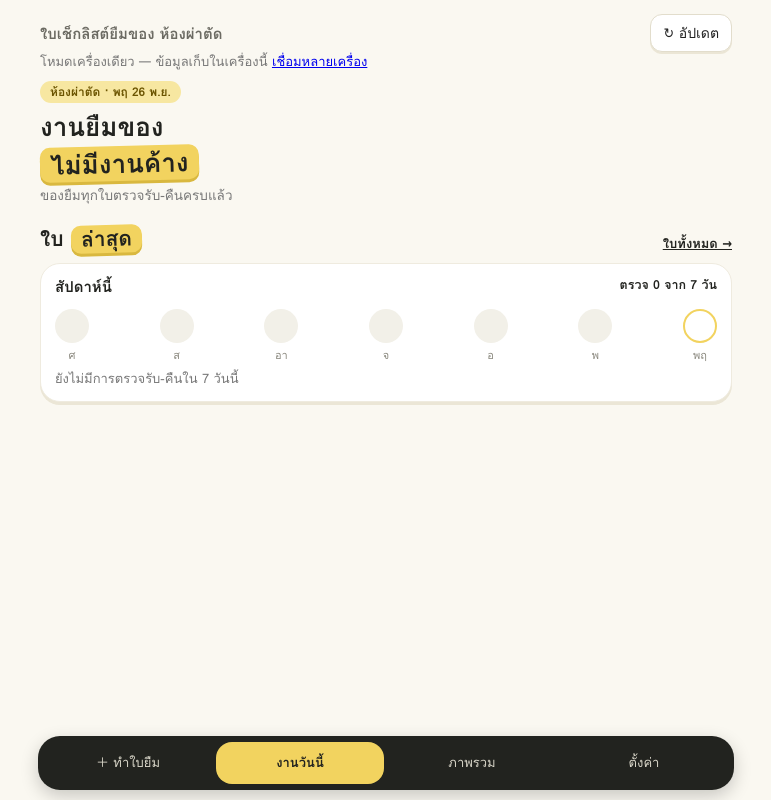
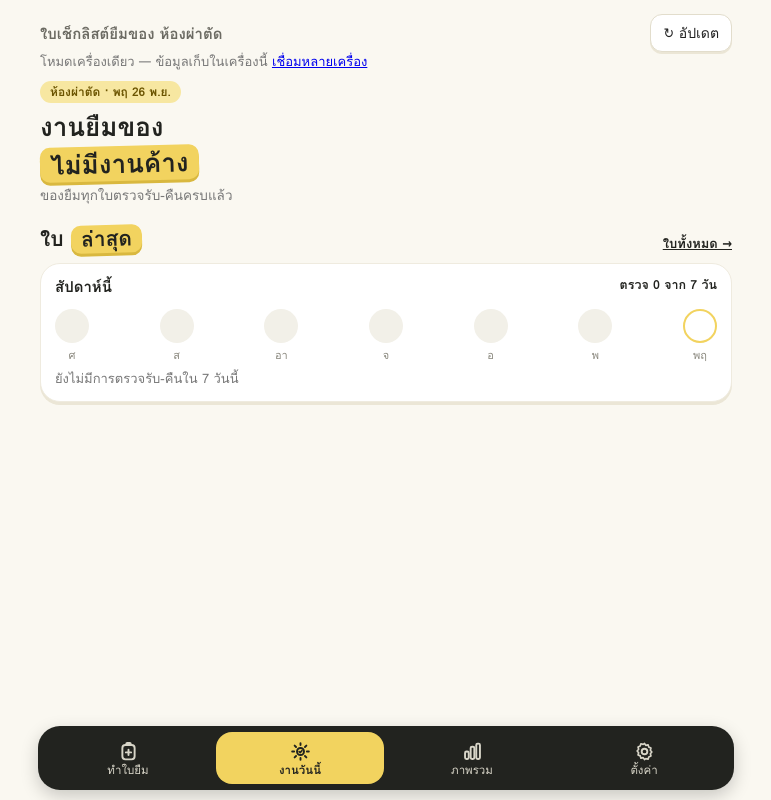
Before and after one commit to clearfyarissaraporn-hub/ORchecklist, a plain HTML site: page index.html in a window 1280 px wide. Shown: the whole page, without its empty margins (254-1025 px from the left). Drawn offline with Linux system fonts and the light colour scheme; no server answers; a web font is replaced by a local one.

Commit message:
ไอคอนใหม่ธีมครีม-เหลือง (ไอคอนแอป + ไอคอนเมนู/ปุ่มติ๊ก)
Co-Authored-By: Claude Sonnet 5.5 <noreply@anthropic.com>
Claude-Session: https://claude.ai/code/session_012ZL4D56HwvT92MhBL9Ujs3

```diff
--- a/index.html
+++ b/index.html
@@ -3,7 +3,7 @@
 <head>
 <meta charset="utf-8">
 <meta name="viewport" content="width=device-width,initial-scale=1">
-<meta name="theme-color" content="#2d6a4f">
+<meta name="theme-color" content="#22231f">
 <title>ใบเช็กลิสต์ยืมของ ห้องผ่าตัด</title>
 <link rel=preconnect href=https://fonts.googleapis.com><link rel=preconnect href=https://fonts.gstatic.com crossorigin><link rel=stylesheet href="https://fonts.googleapis.com/css2?family=Anuphan:wght@400;500;600;700&family=Mali:wght@400;600;700&display=swap">
 <link rel="manifest" href="manifest.json">
@@ -118,9 +118,9 @@ input[type=text],input[type=date],input[type=password],input[type=url],input[typ
 .chip{background:#fff;border-color:#e2ddcc}.chip.on{background:var(--ink);border-color:var(--ink);color:#fff}
 .steps div{background:#efece2;border-radius:12px}.steps div.cur{background:var(--y);color:var(--ink);box-shadow:0 2px 0 var(--ys)}.steps div.done{background:#f7e7a1;color:#6b5400}
 .menu button{border-left:6px solid var(--y)}
-.foot{bottom:68px;background:transparent;border:0;padding:6px 12px}
+.foot{bottom:78px;background:transparent;border:0;padding:6px 12px}
 .bnav{position:fixed;left:12px;right:12px;bottom:10px;max-width:696px;margin:0 auto;background:var(--ink);border-radius:22px;padding:6px;display:flex;gap:4px;z-index:20;box-shadow:0 6px 18px rgba(0,0,0,.2)}
-.bnav button{flex:1;background:transparent;border:0;box-shadow:none;color:#d8d5c8;font-size:13px;min-height:42px;padding:6px 2px;border-radius:16px}
+.bnav button{flex:1;background:transparent;border:0;box-shadow:none;color:#d8d5c8;font-size:11.5px;min-height:52px;padding:6px 2px 5px;border-radius:16px;display:flex;flex-direction:column;align-items:center;justify-content:center;gap:2px;line-height:1.1}.bnav button svg{flex:none}.ckb button{display:flex;align-items:center;justify-content:center}
 .bnav button.on{background:var(--y);color:var(--ink);font-weight:700}
 .hl{display:inline-block;background:var(--y);padding:0 10px;border-radius:10px;transform:rotate(-1.5deg);box-shadow:0 3px 0 var(--ys)}
 .bigt{font-size:26px;font-weight:700;line-height:1.35}
@@ -480,6 +480,16 @@ function casePicker(act, selId){
 }
 
 /* ===== ตรวจรับ / ตรวจคืน + กราฟ + รีพอร์ตหัวหน้า ===== */
+const IC = d => '<svg viewBox="0 0 24 24" width="21" height="21" fill="none" stroke="currentColor" stroke-width="2.2" stroke-linecap="round" stroke-linejoin="round" aria-hidden="true">' + d + '</svg>';
+const ICO = {
+  new: IC('<rect x="5" y="4.5" width="14" height="16.5" rx="3.5"/><path d="M9.5 4.5V3.2a1 1 0 011-1h3a1 1 0 011 1v1.3"/><path d="M12 10v6M9 13h6"/>'),
+  today: IC('<circle cx="12" cy="12" r="4"/><path d="M12 2.5v2.2M12 19.3v2.2M2.5 12h2.2M19.3 12h2.2M5.3 5.3l1.6 1.6M17.1 17.1l1.6 1.6M18.7 5.3l-1.6 1.6M6.9 17.1l-1.6 1.6"/><path d="M10.4 12.2l1.2 1.2 2.1-2.4" stroke-width="1.8"/>'),
+  stats: IC('<rect x="3.5" y="12" width="4.2" height="8.5" rx="1.6"/><rect x="9.9" y="6.5" width="4.2" height="14" rx="1.6"/><rect x="16.3" y="3" width="4.2" height="17.5" rx="1.6"/>'),
+  settings: IC('<circle cx="12" cy="12" r="3.2"/><path d="M12 2.8l1.5 2.2 2.6-.6.8 2.6 2.5 1-.7 2.6 1.7 2-1.7 2 .7 2.6-2.5 1-.8 2.6-2.6-.6L12 21.2 10.5 19l-2.6.6-.8-2.6-2.5-1 .7-2.6-1.7-2 1.7-2-.7-2.6 2.5-1 .8-2.6 2.6.6z" stroke-width="1.9"/>'),
+  ok: '<svg viewBox="0 0 24 24" width="20" height="20" fill="none" stroke="currentColor" stroke-width="3" stroke-linecap="round" stroke-linejoin="round" aria-hidden="true"><path d="M5 12.8l4.6 4.6L19 7.4"/></svg>',
+  bad: '<svg viewBox="0 0 24 24" width="18" height="18" fill="none" stroke="currentColor" stroke-width="3" stroke-linecap="round" aria-hidden="true"><path d="M6.5 6.5l11 11M17.5 6.5l-11 11"/></svg>'
+};
+
 const CKV = ['check', 'checkdone', 'stats', 'today'];
 const WHY = ['ไม่มีของ', 'ชำรุด', 'ผิดขนาด/รุ่น', 'จำนวนขาด', 'อื่นๆ'];
 const PN = {recv: 'ตรวจรับ', ret: 'ตรวจคืน'};
@@ -528,7 +538,7 @@ function ckView(){
     const v = m[x.k] || {}, rv = ph === 'ret' ? ck.recv[x.k] : null;
     const sub = [x.q ? 'จำนวน ' + esc(x.q) : '', x.from ? '← ' + esc(x.from) : ''].filter(Boolean).join(' · ') + (rv && rv.v === 'bad' ? ' <span style="color:#b3261e">ตอนรับ: ไม่ครบ' + (rv.why ? ' (' + esc(rv.why) + ')' : '') + '</span>' : '');
     h += '<div class="ck' + (v.v === 'bad' ? ' cb' : v.v === 'ok' ? ' cg' : '') + '"><div class=n><b style="font-weight:600">' + esc(x.n) + '</b>' + (sub ? '<small>' + sub + '</small>' : '') + '</div><div class=ckb>' +
-      '<button class="y' + (v.v === 'ok' ? ' on' : '') + '" data-act=ckset data-i=' + i + ' data-v=ok aria-label="ครบ">✓</button><button class="n' + (v.v === 'bad' ? ' on' : '') + '" data-act=ckset data-i=' + i + ' data-v=bad aria-label="ไม่ครบ">✕</button></div></div>';
+      '<button class="y' + (v.v === 'ok' ? ' on' : '') + '" data-act=ckset data-i=' + i + ' data-v=ok aria-label="ครบ">' + ICO.ok + '</button><button class="n' + (v.v === 'bad' ? ' on' : '') + '" data-act=ckset data-i=' + i + ' data-v=bad aria-label="ไม่ครบ">' + ICO.bad + '</button></div></div>';
     if(v.v === 'bad') h += '<div class=why>' + WHY.map(w => '<button class="' + (v.why === w ? 'on' : '') + '" data-act=ckwhy data-i=' + i + ' data-v="' + esc(w) + '">' + esc(w) + '</button>').join('') + '</div>';
   });
   h += '<div class=card><label>ผู้' + PN[ph] + '</label>' + nameSelect('ckBy', ck.by, S.staff, 'เลือกชื่อ…') + '</div>';
@@ -835,7 +845,7 @@ function render(){
   }
 
   if(foot) h += '<div class=foot>' + foot + '</div>';
-  h += '<nav class=bnav>' + [['new','＋ ทำใบยืม'],['today','งานวันนี้'],['stats','ภาพรวม'],['settings','ตั้งค่า']].map(v => '<button class="' + (tabOn === v[0] ? 'on' : '') + '" data-act=view data-v=' + v[0] + '>' + v[1] + '</button>').join('') + '</nav>';
+  h += '<nav class=bnav>' + [['new','ทำใบยืม'],['today','งานวันนี้'],['stats','ภาพรวม'],['settings','ตั้งค่า']].map(v => '<button class="' + (tabOn === v[0] ? 'on' : '') + '" data-act=view data-v=' + v[0] + '>' + ICO[v[0]] + '<span>' + v[1] + '</span></button>').join('') + '</nav>';
   A.innerHTML = h;
 }
 
```
Also changed, not shown: icons/icon-180.png, icons/icon-192.png, icons/icon-32.png, icons/icon-512.png, icons/icon.svg, manifest.json.
